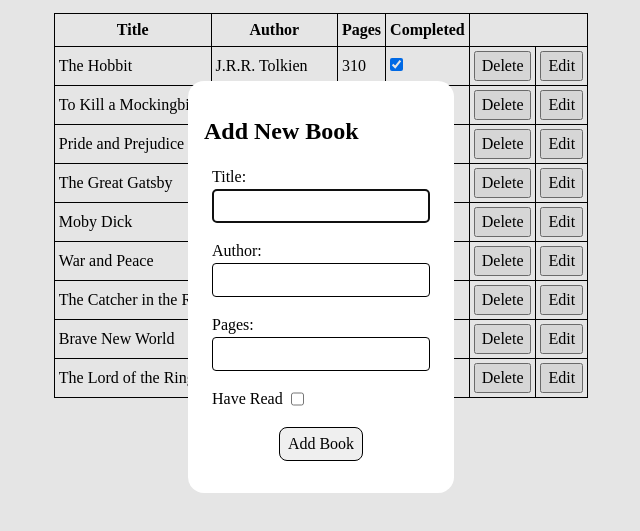
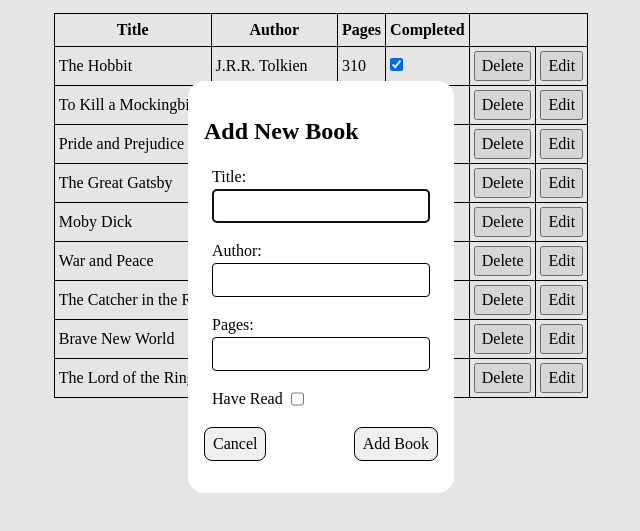
Before and after one commit to M-Ahmad-Usman/library, a plain HTML site: page index.html in a window 1280 px wide. Both pictures are taken after a click on the button "Add New Book". Shown: the part 113-644 px from the top of the page, without its empty margins (319-959 px from the left). Drawn offline with Linux system fonts and the light colour scheme.

Commit message:
Implementt close form button.

```diff
--- a/index.html
+++ b/index.html
@@ -39,7 +39,10 @@
                     <input type="checkbox" name="have-read" id="have-read">
                 </div>
 
-                <button type="submit" id="submit-form-btn">Add Book</button>
+                <div class="form-btns">
+                    <button id="cancel-form-btn">Cancel</button>
+                    <button type="submit" id="submit-form-btn">Add Book</button>
+                </div>
             </form>
         </dialog>
 
--- a/script.js
+++ b/script.js
@@ -95,6 +95,11 @@ const bookFormElements = [...bookForm.elements];
 // Depends on the order of declaration in index.html
 const [titleInput, authorInput, pagesInput, haveReadInput] = bookFormElements;
 
+const closeBookFormBtn = bookFormElements[bookFormElements.length - 2];
+
+closeBookFormBtn.addEventListener("click", () => {
+    bookDialog.close();
+})
 
 addBookBtn.addEventListener("click", () => {
     bookFormTitle.textContent = "Add New Book";
--- a/styles.css
+++ b/styles.css
@@ -124,13 +124,16 @@ dialog {
     gap: 8px;
 }
 
-#submit-form-btn {
-    display: block;
-    margin: auto;
+form button {
     padding: 4px 8px;
     border-radius: 8px;
     border: 1px solid black;
     cursor: pointer;
+}
+
+.form-btns {
+    display: flex;
+    justify-content: space-between;
 }
 
 input[type='number'] {
```
